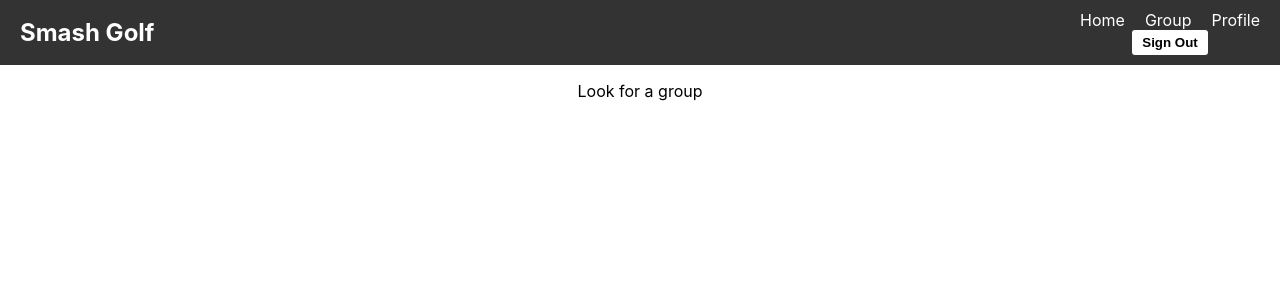
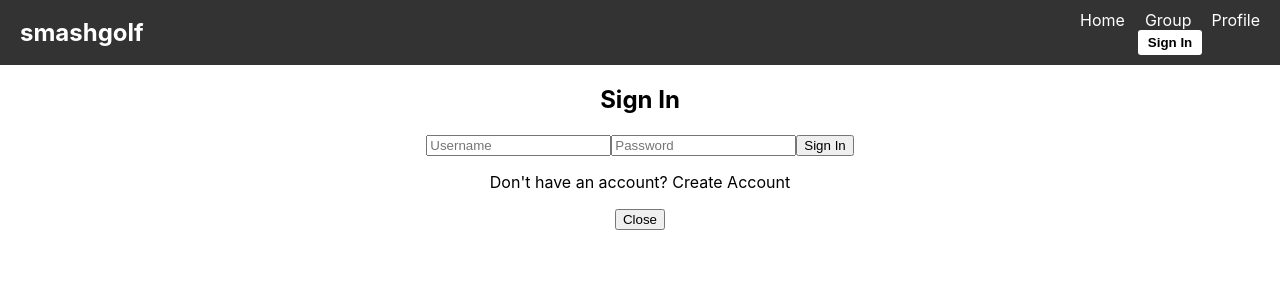
Before and after one commit to mikacelik11/smashgolf, a React (Create React App) app: page / in a window 1280 px wide. Both pictures are taken after a click on the button "Sign In". Shown: the top 300 px of the page. Built offline with nearby package versions, Linux system fonts and the light colour scheme.

Commit message:
set up sign in/sign up functionality so users can have personal accounts that will be usful once groups are created.

```diff
--- a/src/App.js
+++ b/src/App.js
@@ -4,14 +4,81 @@ import './App.css';
 function App() {
   const [isSignedIn, setIsSignedIn] = useState(false);
 
-  const handleSignIn = () => setIsSignedIn(true);
-  const handleSignOut = () => setIsSignedIn(false);
+  const [users, setUsers] = useState([]);
+
+  const [isSignInModalOpen, setIsSignInModalOpen] = useState(false);
+  const [isSignUpModalOpen, setIsSignUpModalOpen] = useState(false);
+
+  // Sign In form state
+  const [signInUsername, setSignInUsername] = useState('');
+  const [signInPassword, setSignInPassword] = useState('');
+  const [signInError, setSignInError] = useState('');
+
+  // Sign Up form state
+  const [signUpUsername, setSignUpUsername] = useState('');
+  const [signUpPassword, setSignUpPassword] = useState('');
+  const [signUpError, setSignUpError] = useState('');
+
+   // Open and reset the sign in modal
+   const openSignInModal = () => {
+    setSignInError('');
+    setSignInUsername('');
+    setSignInPassword('');
+    setIsSignInModalOpen(true);
+  };
+
+  const closeSignInModal = () => {
+    setIsSignInModalOpen(false);
+  };
+
+  // Open and reset the sign up modal
+  const openSignUpModal = () => {
+    setSignUpError('');
+    setSignUpUsername('');
+    setSignUpPassword('');
+    setIsSignUpModalOpen(true);
+  };
+
+  const closeSignUpModal = () => {
+    setIsSignUpModalOpen(false);
+  };
+
+  // Handle the sign in attempt by matching credentials from our users array
+  const handleSignIn = () => {
+    const user = users.find(
+      (u) => u.username === signInUsername && u.password === signInPassword
+    );
+    if (user) {
+      setIsSignedIn(true);
+      closeSignInModal();
+    } else {
+      setSignInError('Invalid username or password.');
+    }
+  };
+
+  // Handle account creation; checks if the username is already taken
+  const handleSignUp = () => {
+    const userExists = users.some((u) => u.username === signUpUsername);
+    if (userExists) {
+      setSignUpError('Username is already taken.');
+    } else {
+      setUsers([...users, { username: signUpUsername, password: signUpPassword }]);
+      setIsSignedIn(true);
+      closeSignUpModal();
+      closeSignInModal();
+    }
+  };
+
+  // Handle signing out
+  const handleSignOut = () => {
+    setIsSignedIn(false);
+  };
 
   return (
     <div className="App">
       <nav className="navbar">
         <div className="navbar-left">
-          <h1>Smash Golf</h1>
+          <h1>smashgolf</h1>
         </div>
         <div className="navbar-right">
           <ul className="nav-links">
@@ -19,20 +86,77 @@ function App() {
             <li>Group</li>
             <li>Profile</li>
           </ul>
-          {!isSignedIn ? (
-            <button className="auth-button" onClick={handleSignIn}>
-              Sign In
+          {isSignedIn ? (
+            <button className="auth-button" onClick={handleSignOut}>
+              Sign Out
             </button>
           ) : (
-            <button className="auth-button" onClick={handleSignOut}>
-              Sign Out
+            <button className="auth-button" onClick={openSignInModal}>
+              Sign In
             </button>
           )}
         </div>
       </nav>
-      <header className="App-header">
-        <p>Look for a group</p>
-      </header>
+      {isSignInModalOpen && (
+        <div className="modal">
+          <div className="modal-content">
+            <h2>Sign In</h2>
+            <input
+              type="text"
+              placeholder="Username"
+              value={signInUsername}
+              onChange={(e) => setSignInUsername(e.target.value)}
+            />
+            <input
+              type="password"
+              placeholder="Password"
+              value={signInPassword}
+              onChange={(e) => setSignInPassword(e.target.value)}
+            />
+            {signInError && <p className="error">{signInError}</p>}
+            <button onClick={handleSignIn}>Sign In</button>
+            <p>
+              Don't have an account?{' '}
+              <span
+                className="link"
+                onClick={() => {
+                  closeSignInModal();
+                  openSignUpModal();
+                }}
+              >
+                Create Account
+              </span>
+            </p>
+            <button className="modal-close" onClick={closeSignInModal}>
+              Close
+            </button>
+          </div>
+        </div>
+      )}
+      {isSignUpModalOpen && (
+        <div className="modal">
+          <div className="modal-content">
+            <h2>Create Account</h2>
+            <input
+              type="text"
+              placeholder="Username"
+              value={signUpUsername}
+              onChange={(e) => setSignUpUsername(e.target.value)}
+            />
+            <input
+              type="password"
+              placeholder="Password"
+              value={signUpPassword}
+              onChange={(e) => setSignUpPassword(e.target.value)}
+            />
+            {signUpError && <p className="error">{signUpError}</p>}
+            <button onClick={handleSignUp}>Create Account</button>
+            <button className="modal-close" onClick={closeSignUpModal}>
+              Close
+            </button>
+          </div>
+        </div>
+      )}
     </div>
   );
 }
```
